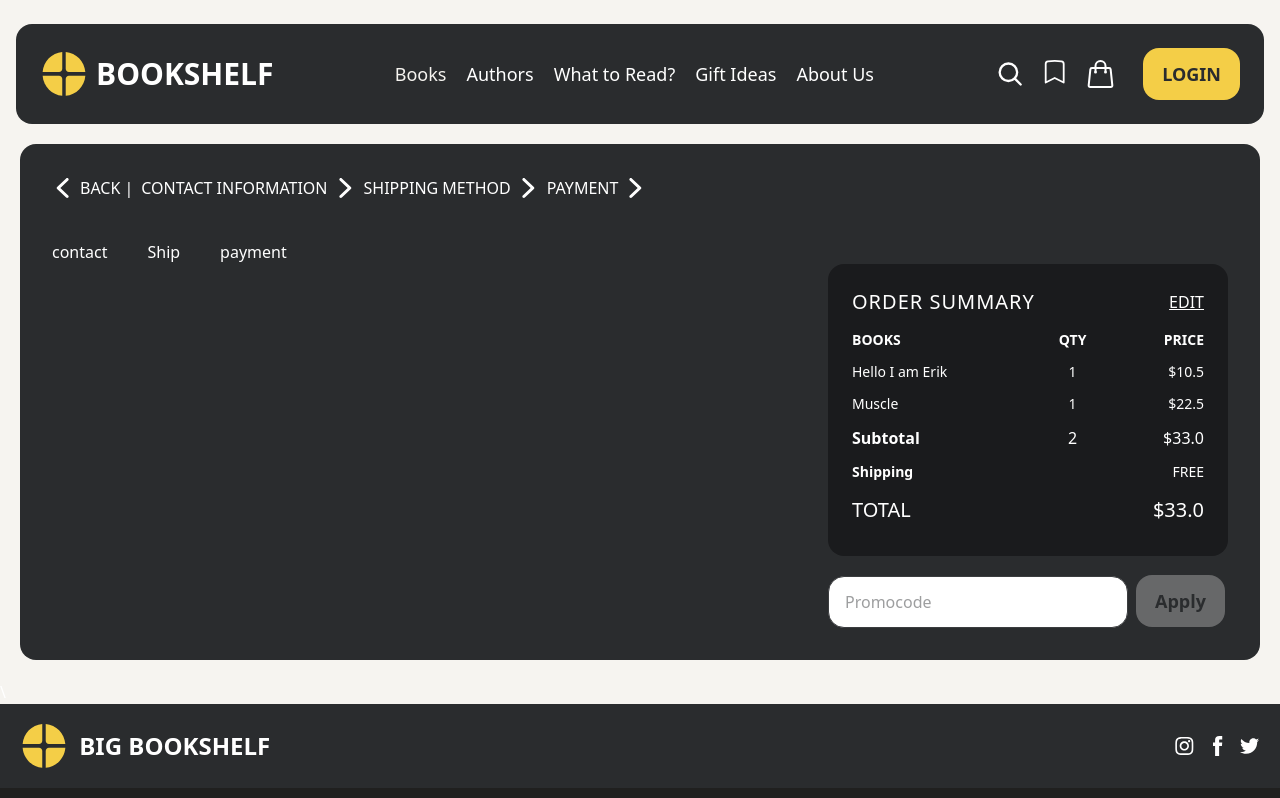
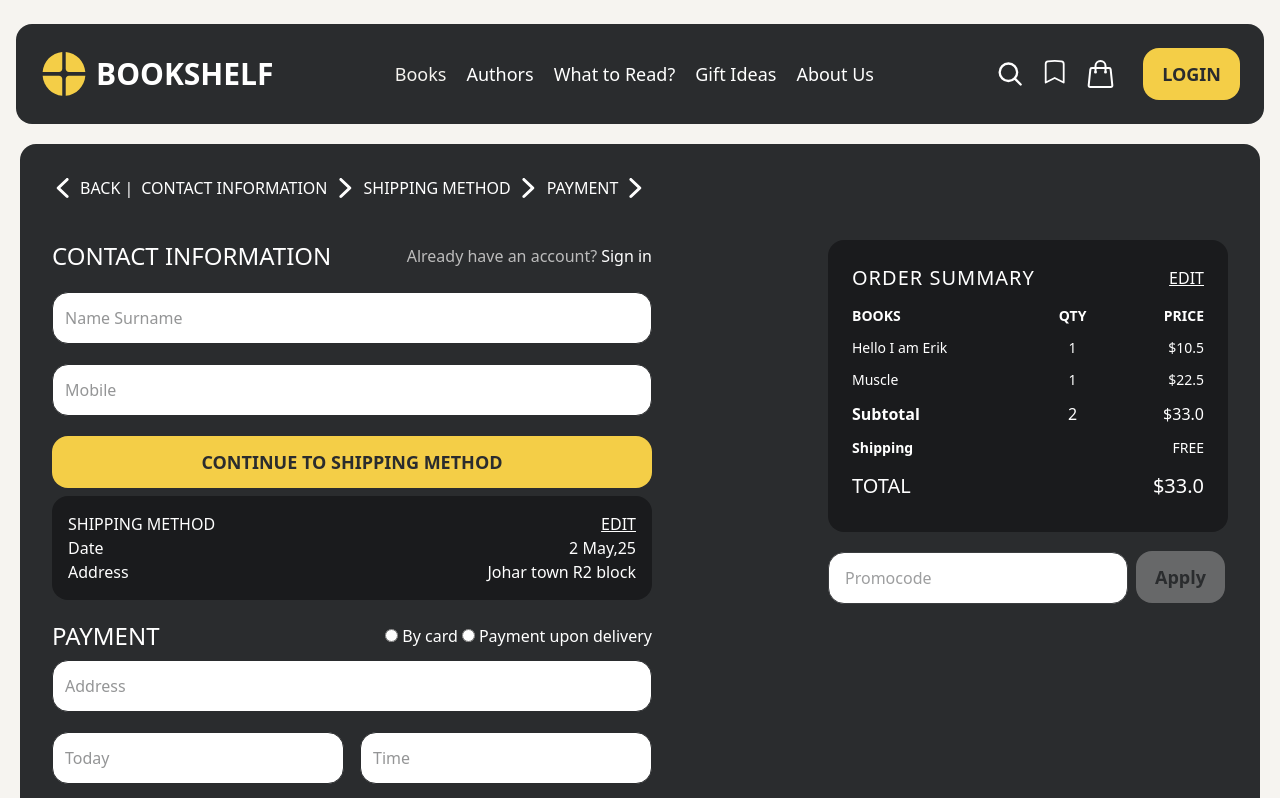
Before and after one commit to abdullahnadeemdev/bookshelf, a React (Vite) app: page /checkout in a window 1280 px wide. Shown: the top 798 px of the page. Built offline with nearby package versions, Linux system fonts and the light colour scheme.

Commit message:
rendered childs of payment

```diff
--- a/src/components/checkout/CloseCard.jsx
+++ b/src/components/checkout/CloseCard.jsx
@@ -1,19 +1,30 @@
 import React from "react";
 
-const CloseCard = () => {
+const CloseCard = (props) => {
+  // console.log("props", props);
+  // console.log("props var of close", props.hint);
+  let name = props.hint;
+  // console.log("name", name);
+  const handleClick = () => {
+    console.log("props.var beforeee", props.var);
+    props.fun((prev) => ({ ...prev, name: false }));
+    console.log("props.var after", props.var);
+  };
   return (
     <div className="bg-blackC rounded-2xl p-4 w-150">
       <div className="flex justify-between">
-        <p>CONTACT INFORMATION</p>
-        <p>EDIT</p>
+        <p>{props.head}</p>
+        <button className="underline" onClick={handleClick}>
+          EDIT
+        </button>
       </div>
       <div className="flex justify-between">
-        <p>Name</p>
-        <p>Bahruz Akhundov</p>
+        <p>{props.title}</p>
+        <p>{props.info}</p>
       </div>
       <div className="flex justify-between">
-        <p>Contact</p>
-        <p>+352064666</p>
+        <p>{props.title2}</p>
+        <p>{props.info2}</p>
       </div>
     </div>
   );
--- a/src/components/checkout/checkout1/ContactInfo.jsx
+++ b/src/components/checkout/checkout1/ContactInfo.jsx
@@ -1,36 +1,45 @@
-// import React from "react";
-// import Button from "../../shared/button/Button";
-// import { useLocation } from "react-router";
+import React from "react";
+import Button from "../../shared/button/Button";
+import { useLocation } from "react-router";
 
-// const ContactInfo = () => {
-//   return (
-//     <div className="w-150">
-//       <div className="flex justify-between items-center">
-//         <h2 className="text-2xl font-light">CONTACT INFORMATION</h2>
-//         <span className="flex gap-1">
-//           <p className="text-greyText ">Already have an account?</p>
-//           <p className="">Sign in</p>
-//         </span>
-//       </div>
+const ContactInfo = (props) => {
+  // console.log(props);
+  const handleClick = () => {
+    props.fun((prev) => ({
+      ...prev,
+      contactBtn: false,
+    }));
+  };
+  return (
+    <div className="w-150">
+      <div className="flex justify-between items-center">
+        <h2 className="text-2xl font-light">CONTACT INFORMATION</h2>
+        <span className="flex gap-1">
+          <p className="text-greyText ">Already have an account?</p>
+          <p className="">Sign in</p>
+        </span>
+      </div>
 
-//       <input
-//         type="text"
-//         name=""
-//         id=""
-//         className="border h-13 p-3 my-5 bg-white rounded-2xl w-full text-grayBg"
-//         placeholder="Name Surname "
-//       />
-//       <input
-//         type="text"
-//         name=""
-//         id=""
-//         className="border h-13 p-3 bg-white rounded-2xl w-full text-grayBg"
-//         placeholder="Mobile"
-//       />
+      <input
+        type="text"
+        name=""
+        id=""
+        className="border h-13 p-3 my-5 bg-white rounded-2xl w-full text-grayBg"
+        placeholder="Name Surname "
+      />
+      <input
+        type="text"
+        name=""
+        id=""
+        className="border h-13 p-3 bg-white rounded-2xl w-full text-grayBg"
+        placeholder="Mobile"
+      />
 
-//       <Button className="mt-5 w-full">CONTINUE TO SHIPPING METHOD</Button>
-//     </div>
-//   );
-// };
+      <Button className="mt-5 w-full" onClick={handleClick}>
+        CONTINUE TO SHIPPING METHOD
+      </Button>
+    </div>
+  );
+};
 
-// export default ContactInfo;
+export default ContactInfo;
--- a/src/components/checkout/checkout1/Index.jsx
+++ b/src/components/checkout/checkout1/Index.jsx
@@ -1,17 +1,22 @@
-import React from "react";
+import React, { useState } from "react";
 import { DropArrowIcon } from "../../../assets/icons";
 import Button from "../../shared/button/Button";
 import OrderSummay from "../OrderSummay";
-// import ContactInfo from "./ContactInfo";
+import ContactInfo from "./ContactInfo";
 import CloseCard from "../CloseCard";
-// import Shipping from "../checkout2/Shipping";
-// import Payment from "../checkout3/Payment";
+import Shipping from "../checkout2/Shipping";
+import Payment from "../checkout3/Payment";
 import { Link, Outlet, useLocation, useParams } from "react-router";
 
 const Index = () => {
-  const loc = useLocation();
-  const path = loc.pathname;
-  console.log("loc", loc.pathname);
+  const [orderState, setOrderState] = useState({
+    contactBtn: true,
+    shipBtn: false,
+    paymentBtn: true,
+  });
+  // const loc = useLocation();
+  // const path = loc.pathname;
+  // console.log("loc", loc.pathname);
   return (
     <div className="p-8 text-white rounded-2xl  max-w-[1440px] bg-grayBg m-5">
       <div className="flex gap-2 items-center font-light mb-10">
@@ -33,18 +38,43 @@ const Index = () => {
         </span>
       </div>
 
-      {/* <ContactInfo /> */}
-      {/* {path === "/checkout" ? <ContactInfo /> : <CloseCard />} */}
-      <Link to="/checkout/contact">contact</Link>
-      <Link to="/checkout/shipping" className="ml-10">
-        Ship
-      </Link>
-      <Link to="/checkout/payment" className="ml-10">
-        payment
-      </Link>
       <div className="flex justify-between">
-        <div className="justify-center">
-          <Outlet />
+        <div className="">
+          {orderState?.contactBtn ? (
+            <ContactInfo var={orderState} fun={setOrderState} />
+          ) : (
+            <CloseCard
+              var={orderState}
+              hint="contactBtn"
+              fun={setOrderState}
+              head="CONTACT INFORMATION"
+              title="Name"
+              info="Ali Ahmed"
+              title2="Contact"
+              info2="+345098656"
+            />
+          )}
+          <p className="h-2"></p>
+
+          {orderState.shipBtn ? (
+            <Shipping var={orderState} fun={setOrderState} />
+          ) : (
+            <CloseCard
+              hint="shipBtn"
+              var={orderState}
+              fun={setOrderState}
+              head="SHIPPING METHOD"
+              title="Date"
+              info="2 May,25"
+              title2="Address"
+              info2="Johar town R2 block"
+            />
+          )}
+          {orderState.paymentBtn ? (
+            <Payment var={orderState} fun={setOrderState} />
+          ) : (
+            ""
+          )}
         </div>
 
         <OrderSummay />
@@ -55,110 +85,26 @@ const Index = () => {
 
 export default Index;
 
-export const ContactInfo = () => {
-  return (
-    <div className="w-150">
-      <div className="flex justify-between items-center">
-        <h2 className="text-2xl font-light">CONTACT INFORMATION</h2>
-        <span className="flex gap-1">
-          <p className="text-greyText ">Already have an account?</p>
-          <p className="">Sign in</p>
-        </span>
-      </div>
+{
+  /* <ContactInfo /> */
+}
+{
+  /* {path === "/checkout" ? <ContactInfo /> : <CloseCard />} */
+}
+{
+  /* <Link to="/checkout/contact">contact</Link>
+<Link to="/checkout/shipping" className="ml-10">
+  Ship
+</Link>
+<Link to="/checkout/payment" className="ml-10">
+  payment
+</Link>
 
-      <input
-        type="text"
-        name=""
-        id=""
-        className="border h-13 p-3 my-5 bg-white rounded-2xl w-full text-grayBg"
-        placeholder="Name Surname "
-      />
-      <input
-        type="text"
-        name=""
-        id=""
-        className="border h-13 p-3 bg-white rounded-2xl w-full text-grayBg"
-        placeholder="Mobile"
-      />
-
-      <Button className="mt-5 w-full">CONTINUE TO SHIPPING METHOD</Button>
-    </div>
-  );
-};
-
-export const Shipping = () => {
-  return (
-    <div className="w-150 mt-5">
-      <h2 className="text-2xl font-light">SHIPPING METHOD</h2>
-
-      <div className="flex items-center gap-4">
-        <input
-          type="text"
-          name=""
-          id=""
-          className="border h-13 p-3 my-5 bg-white rounded-2xl w-full text-grayBg"
-          placeholder="Today "
-        />
-        <input
-          type="text"
-          name=""
-          id=""
-          className="border h-13 p-3 bg-white rounded-2xl w-full text-grayBg"
-          placeholder="Time"
-        />
-      </div>
-      <input
-        type="text"
-        name="address"
-        id="address"
-        className="border h-13 p-3 bg-white rounded-2xl w-full text-grayBg"
-        placeholder="Address"
-      />
-      <textarea
-        name="note"
-        id="note"
-        className="border mt-2 p-3 bg-white rounded-2xl w-full text-grayBg"
-        placeholder="note"
-      ></textarea>
-
-      <Button className="mt-5 w-full">CONTINUE TO PAYMENT</Button>
-    </div>
-  );
-};
-
-export const Payment = () => {
-  return (
-    <div className="w-150 mt-5">
-      <h2 className="text-2xl font-light">PAYMENT</h2>
-
-      <input
-        type="text"
-        name="address"
-        id="address"
-        className="border mt-2 h-13 p-3 bg-white rounded-2xl w-full text-grayBg"
-        placeholder="Address"
-      />
-      <div className="flex items-center gap-4">
-        <input
-          type="text"
-          name=""
-          id=""
-          className="border h-13 p-3 my-5 bg-white rounded-2xl w-full text-grayBg"
-          placeholder="Today "
-        />
-        <input
-          type="text"
-          name=""
-          id=""
-          className="border h-13 p-3 bg-white rounded-2xl w-full text-grayBg"
-          placeholder="Time"
-        />
-      </div>
-
-      <Button className="mt-5 w-full">CONTINUE TO PAYMENT</Button>
-    </div>
-  );
-};
+<div className="flex justify-between">
+  <div className="justify-center">
+    <Outlet />
+  </div> */
+}
 
 // <div className="bg-blackC rounded-2xl p-6 w-90">
 //   <span className="flex my-3 justify-between items-center">
--- a/src/components/checkout/checkout2/Shipping.jsx
+++ b/src/components/checkout/checkout2/Shipping.jsx
@@ -1,2 +1,49 @@
 import React from "react";
 import Button from "../../shared/button/Button";
+
+const Shipping = (props) => {
+  const handleClick = () => {
+    props.fun((prev) => ({ ...prev, shipBtn: false }));
+  };
+  return (
+    <div className="w-150 mt-5">
+      <h2 className="text-2xl font-light">SHIPPING METHOD</h2>
+
+      <div className="flex items-center gap-4">
+        <input
+          type="text"
+          name=""
+          id=""
+          className="border h-13 p-3 my-5 bg-white rounded-2xl w-full text-grayBg"
+          placeholder="Today "
+        />
+        <input
+          type="text"
+          name=""
+          id=""
+          className="border h-13 p-3 bg-white rounded-2xl w-full text-grayBg"
+          placeholder="Time"
+        />
+      </div>
+      <input
+        type="text"
+        name="address"
+        id="address"
+        className="border h-13 p-3 bg-white rounded-2xl w-full text-grayBg"
+        placeholder="Address"
+      />
+      <textarea
+        name="note"
+        id="note"
+        className="border mt-2 p-3 bg-white rounded-2xl w-full text-grayBg"
+        placeholder="note"
+      ></textarea>
+
+      <Button className="mt-5 w-full" onClick={handleClick}>
+        CONTINUE TO PAYMENT
+      </Button>
+    </div>
+  );
+};
+
+export default Shipping;
--- a/src/components/checkout/checkout3/Payment.jsx
+++ b/src/components/checkout/checkout3/Payment.jsx
@@ -1,4 +1,62 @@
 import React from "react";
 import Button from "../../shared/button/Button";
 
+const Payment = (props) => {
+  const handleClick = () => {
+    props.fun((prev) => ({ ...prev, shipBtn: false }));
+  };
+  return (
+    <div className="w-150 mt-5">
+      <div className="flex justify-between items-center">
+        <h2 className="text-2xl font-light">PAYMENT</h2>
+        <span className="flex gap-1 items-center">
+          <label>
+            <input
+              type="radio"
+              className="bg-blackC mr-1"
+              name="deliveryType"
+            />
+            By card
+          </label>
+          <label>
+            <input
+              type="radio"
+              className="bg-blackC mr-1"
+              name="deliveryType"
+            />
+            Payment upon delivery
+          </label>
+        </span>
+      </div>
+
+      <input
+        type="text"
+        name="address"
+        id="address"
+        className="border mt-2 h-13 p-3 bg-white rounded-2xl w-full text-grayBg"
+        placeholder="Address"
+      />
+      <div className="flex items-center gap-4">
+        <input
+          type="text"
+          name=""
+          id=""
+          className="border h-13 p-3 my-5 bg-white rounded-2xl w-full text-grayBg"
+          placeholder="Today "
+        />
+        <input
+          type="text"
+          name=""
+          id=""
+          className="border h-13 p-3 bg-white rounded-2xl w-full text-grayBg"
+          placeholder="Time"
+        />
+      </div>
+
+      <Button className="mt-5 w-full" onClick={handleClick}>
+        CONTINUE TO PAYMENT
+      </Button>
+    </div>
+  );
+};
 export default Payment;
--- a/src/routes.jsx
+++ b/src/routes.jsx
@@ -4,11 +4,11 @@ import Authors from "./components/home/popularAuthor/PopularAuthor";
 import { Outlet, Route, Routes, useLocation } from "react-router";
 // import ContactInfo from "./components/checkout/checkout1/ContactInfo";
 // import Payment from "./components/checkout/checkout3/Payment";
-import {
-  ContactInfo,
-  Shipping,
-  Payment,
-} from "./components/checkout/checkout1/Index";
+// import {
+//   ContactInfo,
+//   Shipping,
+//   Payment,
+// } from "./components/checkout/checkout1/Index";
 // import {  } from "./components/checkout/checkout1/Index";
 import Index from "./components/checkout/checkout1/Index";
 import ProductsDesc from "./pages/productDesc/Index";
@@ -23,18 +23,18 @@ const Router = () => {
       <Route path="/books" element={<Products />} />
 
       <Route path="/books/:title" element={<ProductsDesc />} />
-      <Route path="checkout">
-        <Route index element={<Index />} />
-        <Route path="contact" element={<ContactInfo />} />
-        <Route path="shipping" element={<Shipping />} />
+      <Route path="/checkout" element={<Index />}>
+        {/* <Route index element={<Index />} /> */}
+        {/* <Route path="contact" element={<ContactInfo />} /> */}
+        {/* <Route path="shipping" element={<Shipping />} />
         <Route
           path="payment"
           element={
             <Index>
-              <Payment />{" "}
+              <Payment />
             </Index>
           }
-        />
+        /> */}
       </Route>
 
       {/* <Route path="" element={"a"} />
```
